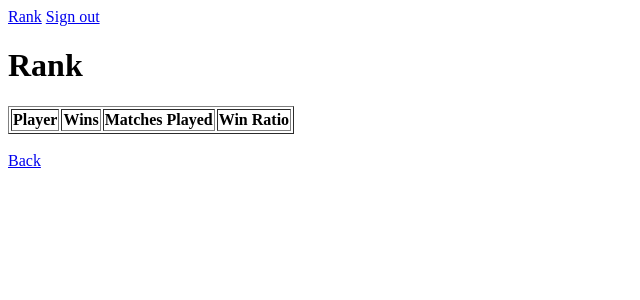
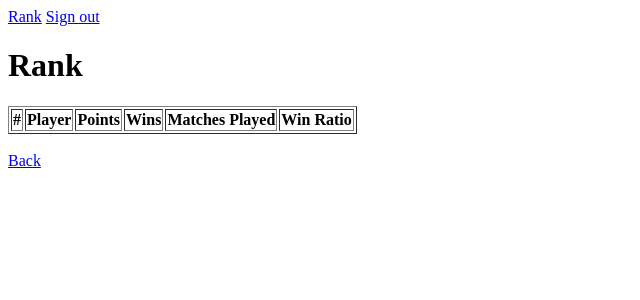
Before and after one commit to vitorfs/choosies, a Django app: template templates/game/rank.html in a window 1280 px wide. Shown: the top 300 px of the page, without its empty margins (0-640 px from the left). Run offline with Django 3.2, Linux system fonts and the light colour scheme; the template is opened without the code that fills it, so the values that code supplies are empty.

Commit message:
points implementation

```diff
--- a/game/views.py
+++ b/game/views.py
@@ -201,12 +201,13 @@ def rank(request):
                    matches_played = matches_played + 1
                    break
         if matches_played > 0:
+            user.points = matches_played - (matches_played - wins)
             user.wins = wins
             user.matches_played = matches_played
             win_ratio = (float(wins)/float(matches_played)) * 100.0
             user.win_ratio = "{:2.2f}".format(win_ratio)
             rank_users.append(user)
     if rank_users:
-        rank_users.sort(key=lambda u: u.wins, reverse=True)
+        rank_users.sort(key=lambda u: u.points, reverse=True)
     context = RequestContext(request,{'users': rank_users})
     return render_to_response('game/rank.html', context)
--- a/templates/game/rank.html
+++ b/templates/game/rank.html
@@ -7,7 +7,9 @@
   <table border="1">
     <thead>
       <tr>
+        <th>#</th>
         <th>Player</th>
+        <th>Points</th>
         <th>Wins</th>
         <th>Matches Played</th>
         <th>Win Ratio</th>
@@ -16,7 +18,9 @@
     <tbody>
       {% for user in users %}
         <tr>
+          <td>{{ forloop.counter }}</td>
           <td>{{ user.username }}</td>
+          <td>{{ user.points }}</td>
           <td>{{ user.wins }}</td>
           <td>{{ user.matches_played }}</td>
           <td>{{ user.win_ratio }}%</td>
```
